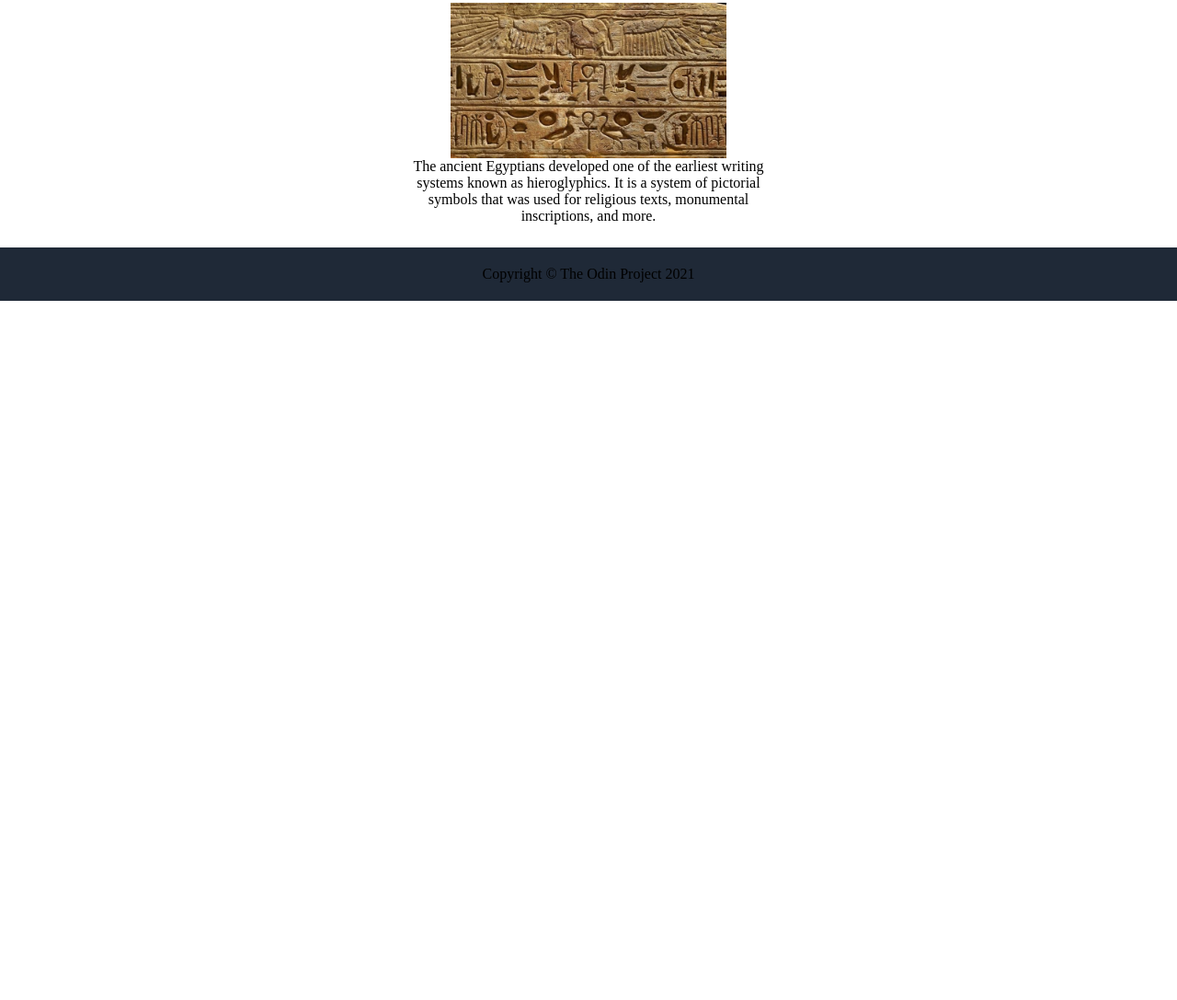
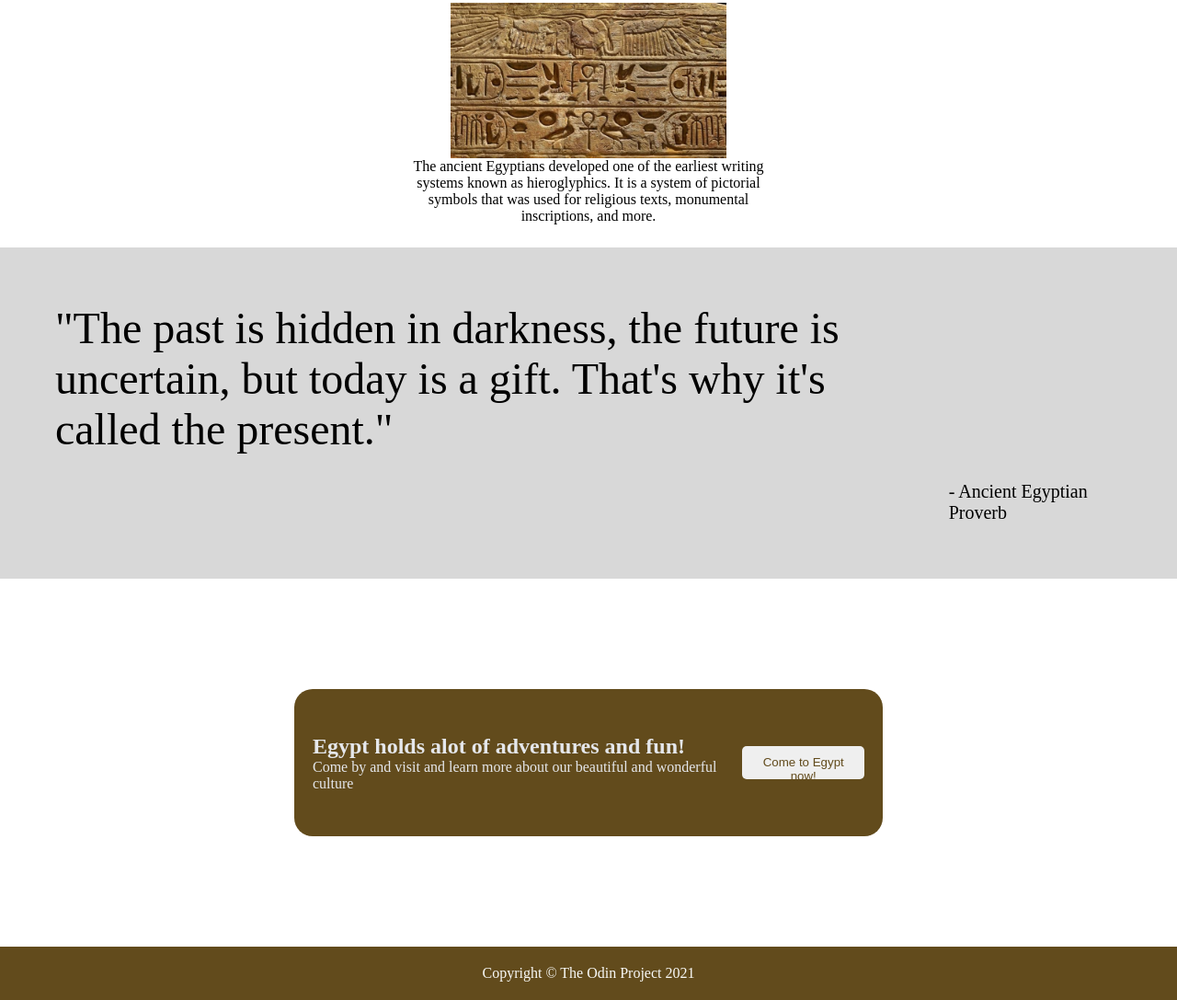
Before and after one commit to HusseinSerag/LandingPage, a plain HTML site: page index.html in a window 1280 px wide. Shown: the part 1345-2432 px from the top of the page at 92% size. Before the commit the page ends 1672 px from the top, so only its background shows below. Drawn offline with Linux system fonts and the light colour scheme; a web font is replaced by a local one.

Commit message:
Finish initial draft of project

```diff
--- a/index.html
+++ b/index.html
@@ -17,8 +17,8 @@
             <div class="header">
                 <div class="header-logo"><a href="https://www.google.com/search?q=Egypt" target="_blank">Egypt</a></div>
                 <div class="header-link"><a href="#section-2">Info</a></div>
-                <div class="header-link">header link 2</div>
-                <div class="header-link">header link 3</div>
+                <div class="header-link"><a href="#section-3">Quotes</a></div>
+                <div class="header-link"><a href="#section-4">Sign Up</a></div>
             </div>
             <div class="section-1-content">
                 <div class="text">
@@ -53,6 +53,18 @@
                </div>
             </div>
         </div>
+        <div class="section-3" id="section-3">
+            <p class="paragraph">"The past is hidden in darkness, the future is uncertain, but today is a gift. That's why it's called the present."</p>
+            <p class="name">- Ancient Egyptian Proverb</p>
+        </div>
+        <div class="section-4" id="section-4">
+            <div class="section-4-item">
+                <div class="text"><div class="bold">Egypt holds alot of adventures and fun!</div>
+                <div>Come by and visit and learn more about our beautiful and wonderful culture</div>
+            </div>
+                <button><a href="https://www.tripadvisor.com/Tourism-g294200-Egypt-Vacations.html" target="_blank">Come to Egypt now!</a></button>
+            </div>
+        </div>
         <div class="footer">Copyright &#169 The Odin Project 2021</div>
     </body>
 </html>
--- a/styles.css
+++ b/styles.css
@@ -19,7 +19,8 @@
     display: flex;
     justify-content: center;
     align-items: center;
-    background-color: #1f2937;
+   background-color: #624b1c;
+   color:#f9faf8;
 }
 body{
     font-family: 'Gloock', serif, 'Indie Flower', 'cursive';
@@ -107,6 +108,7 @@ line-height: 2;
    font-size: 30px;
 
 }
+
 .section-2{
     padding:25px 60px;
 }
@@ -142,3 +144,64 @@ line-height: 2;
 
     text-align: center;
 }
+
+
+.section-3{
+    display: flex;
+    align-items: flex-end;
+    background-color: #D8D8D8;
+    height: 1200px;
+    padding:60px 60px;
+    flex-wrap: wrap;
+    align-content: flex-end;
+    gap:30px;
+
+
+
+}
+.section-3 .paragraph{
+    flex:5;
+    font-size: 48px;
+    height: 30vh;
+}
+.section-3 .name{
+    flex:1;
+    font-size: 20px;
+}
+
+
+.section-4{
+    display: flex;
+    padding: 120px;
+    align-items: center;
+    justify-content: center;
+    width:100%;
+}
+.section-4-item{
+    border-radius: 20px;
+    width:50vw;
+    height: 20vh;
+    display: flex;
+    justify-content: space-around;
+    align-items: center;
+    padding: 20px;
+    gap:10px;
+    background-color:#624b1c;
+    color: #e5e7eb;
+}
+
+.section-4-item button{
+    height:30%;
+    padding:10px;
+    border: 0;
+    border-radius: 5px;
+
+}
+.bold{
+    font-weight: 900;
+    font-size: 24px;
+}
+
+button a{
+    color:#624b1c;
+}
```
